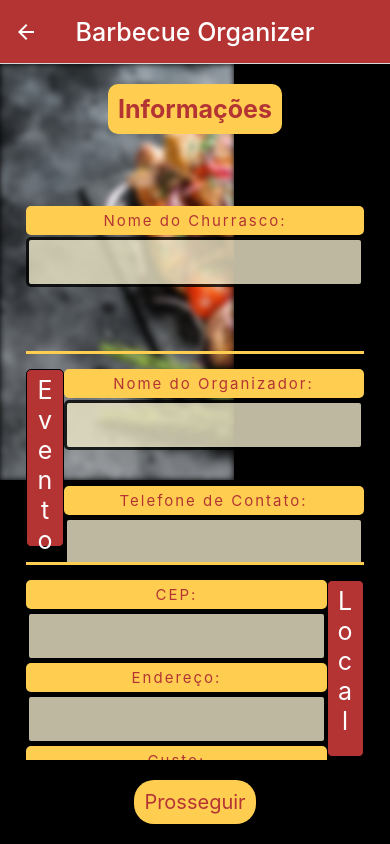
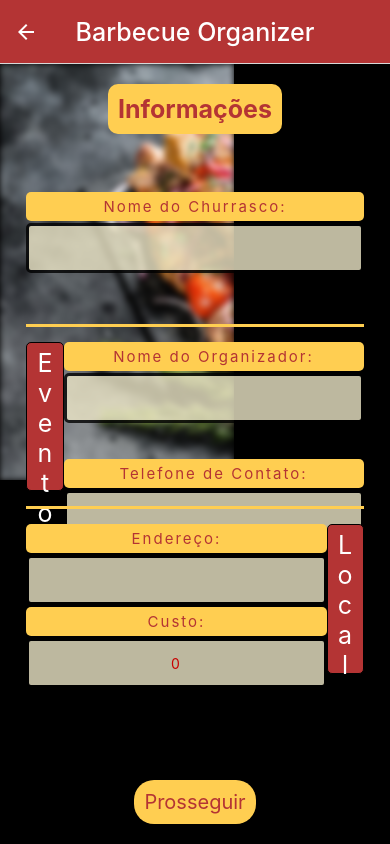
Before and after one commit to Henrique-Botelho/barbecueOrganizer, a React Native app: screen /info in a window 390 px wide. Built offline with nearby package versions, Linux system fonts and the light colour scheme.

Commit message:
Update Info.js

```diff
--- a/src/pages/Info.js
+++ b/src/pages/Info.js
@@ -16,7 +16,6 @@ export default function Info(props) {
 
   const [semNome, setSemNome] = useState(false);
   const [existeNome, setExisteNome] = useState(false);
-  const [semCep, setSemCep] = useState(false);
 
   setInfo(name, tel, ender, cep, price, nomeSemEspacos);
 
@@ -72,14 +71,6 @@ export default function Info(props) {
         <View style={styles.container2}>
           <View style={styles.local}>
               <View style={styles.item}>
-                <Text style={styles.organizador}>CEP:</Text>
-                <TextInput
-                  style={styles.inputs}
-                  onChangeText={setCep}
-                  value={cep}
-                />
-              </View>
-              <View style={styles.item}>
                 <Text style={styles.organizador}>Endereço:</Text>
                 <TextInput
                   style={styles.inputs}
@@ -102,7 +93,6 @@ export default function Info(props) {
         </ScrollView>
         {semNome ? <View><Text style={styles.alert}>O seu churrasco deve ter um nome</Text></View> : null}
         {existeNome ? <View><Text style={styles.alert}>Já existe um churrasco com esse nome</Text></View> : null}
-        {semCep ? <View><Text style={styles.alert}>Informe o CEP do local.</Text></View> : null}
         <TouchableOpacity
           onPress={() => {
             verificaNome(nomeChurras)
@@ -111,10 +101,7 @@ export default function Info(props) {
                   setExisteNome(false);
                   if (data.info.nomeChurras == "") {
                     setSemNome(true);
-                  } else if (data.info.local.cep == "") {
-                    setSemCep(true);
                   } else {
-                    setSemCep(false);
                     setSemNome(false);
                     calculaChurrasco();
                     precoTotal();
```
